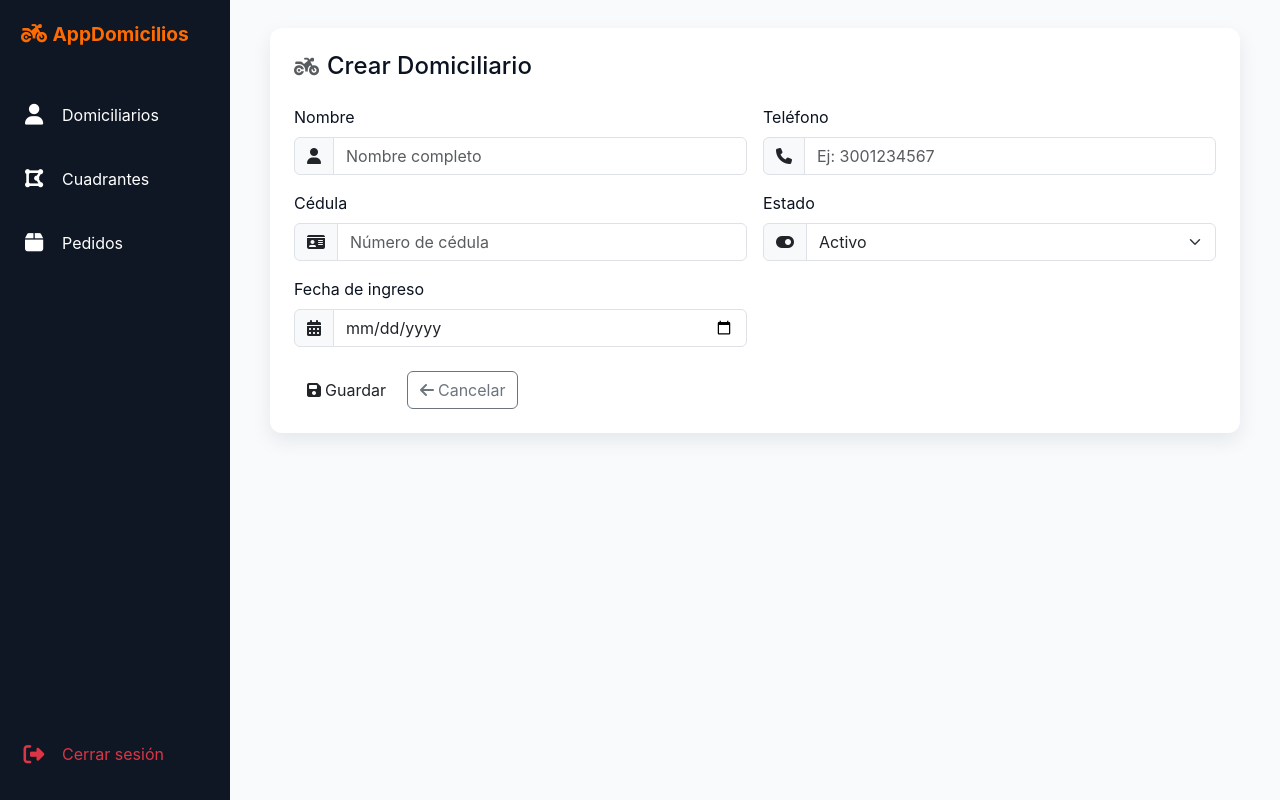
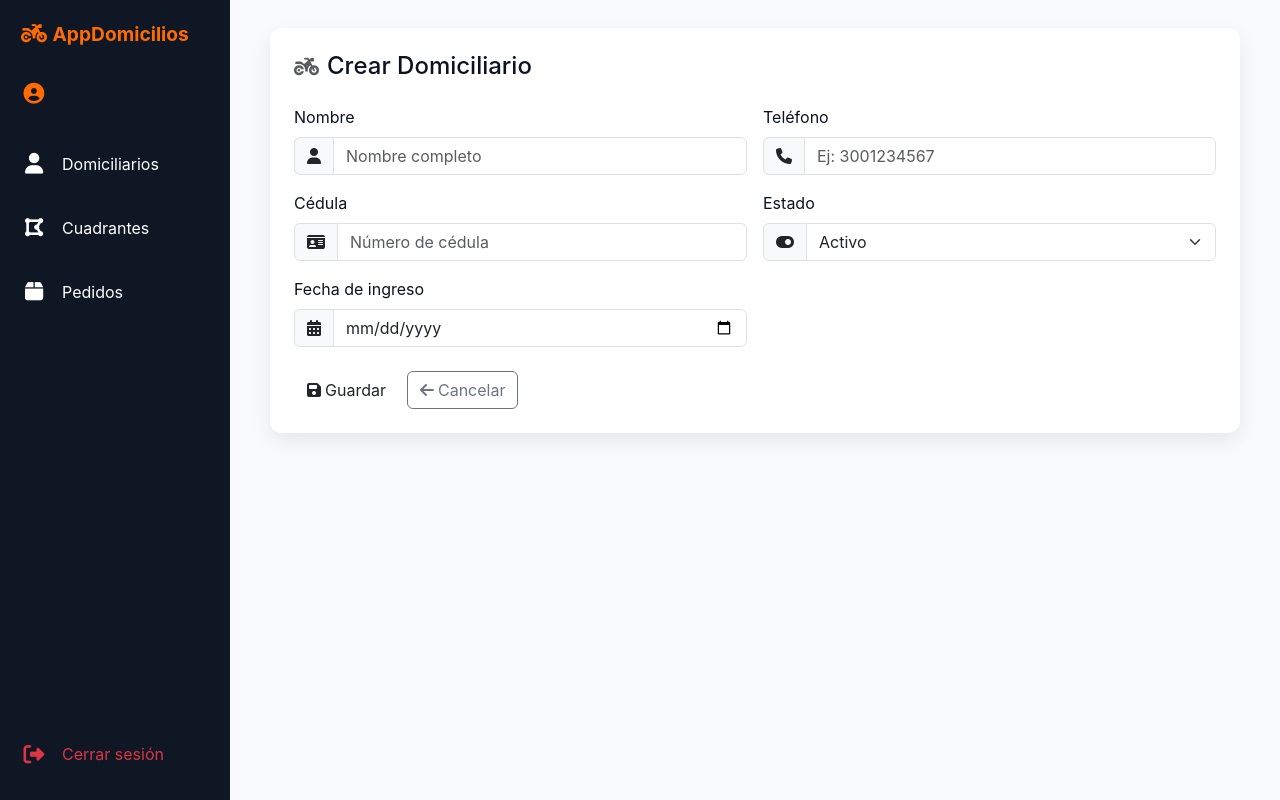
Before and after one commit to JulianD20/AppDomicilios, a CodeIgniter 4 app: the page made by AppDomicilios/app/Views/domiciliarios/create.php in a window 1280 px wide. Run offline with PHP 8.4 and a stand-in for CodeIgniter, Linux system fonts and the light colour scheme; the template is opened without the code that fills it, so the values that code supplies are empty; some libraries are stand-ins or nearby versions.

Commit message:
Nombre del usuario en el sidebar (layout)

```diff
--- a/AppDomicilios/app/Views/layouts/app.php
+++ b/AppDomicilios/app/Views/layouts/app.php
@@ -56,13 +56,30 @@
       white-space: nowrap;
     }
 
+    /* User info */
+    .user-info {
+      display: flex;
+      align-items: center;
+      gap: 10px;
+      color: white;
+      padding: 14px 20px;
+      font-weight: 500;
+      white-space: nowrap;
+    }
+    .user-info i {
+      font-size: 1.5rem;
+      min-width: 28px;
+      text-align: center;
+      color: var(--brand);
+    }
+
     .sidebar ul {
       list-style: none;
       padding: 0;
       margin: 20px 0 0 0;
     }
     .sidebar li {
-      margin-bottom: 12px; /* más separación */
+      margin-bottom: 12px;
     }
 
     .sidebar a {
@@ -119,6 +136,8 @@
       border-radius: 10px;
       border: 1px solid rgba(0,0,0,0.06);
     }
+
+    /* Logout link at bottom */
     .logout-link {
       position: absolute;
       bottom: 20px;
@@ -148,12 +167,20 @@
     <div class="brand">
       <i class="fa-solid fa-motorcycle"></i> <span>AppDomicilios</span>
     </div>
+
+    <!-- Info usuario logueado -->
+    <div class="user-info">
+      <i class="fa-solid fa-user-circle"></i>
+      <span><?= session('name') ?></span>
+    </div>
+
     <ul>
       <li><a href="/domiciliarios"><i class="fa-solid fa-user"></i><span>Domiciliarios</span></a></li>
       <li><a href="/cuadrantes"><i class="fa-solid fa-draw-polygon"></i><span>Cuadrantes</span></a></li>
       <li><a href="/pedidos"><i class="fa-solid fa-box"></i><span>Pedidos</span></a></li>
     </ul>
 
+    <!-- Logout al final -->
     <div class="logout-link">
       <a href="<?= base_url('/auth/logout') ?>" class="text-danger">
         <i class="fa-solid fa-right-from-bracket"></i>
@@ -161,7 +188,6 @@
       </a>
     </div>
   </div>
-
 
   <!-- Main content -->
   <main class="view-wrap">
```
